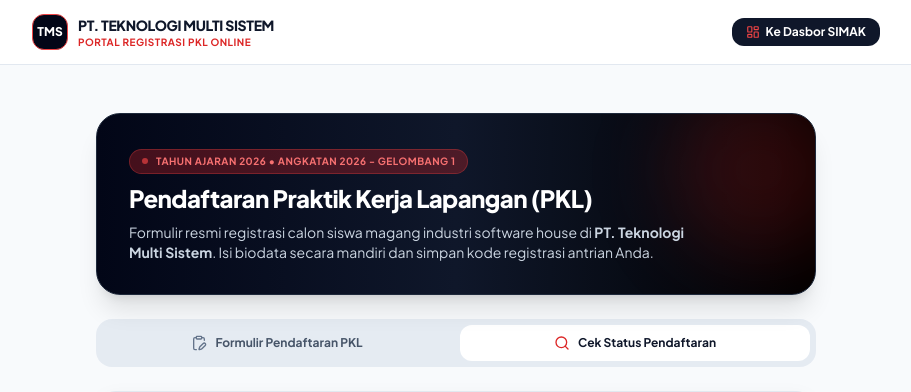
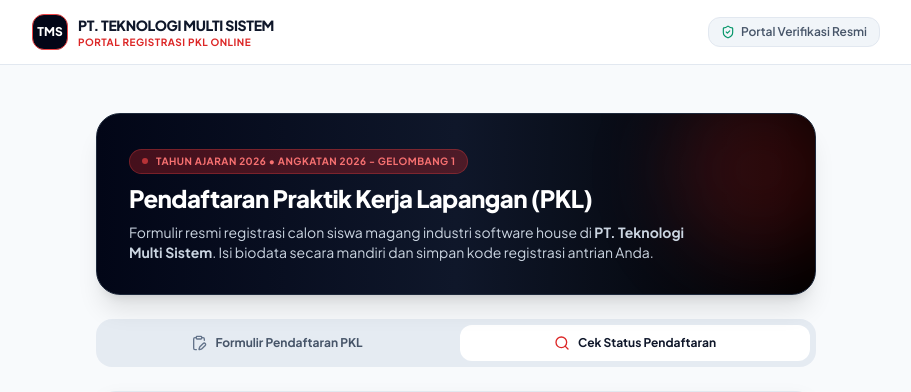
Before and after one commit to PradiptaPPLG/simak-tms, a Laravel app: page /registry-pkl?tab=check in a window 1280 px wide. Shown: the top 392 px of the page, without its empty margins (184-1095 px from the left). Run offline with Laravel 12, Linux system fonts and the light colour scheme; the visitor is signed in with stand-in values (Sample User, id 1); data comes from the database, SQL or seed files in the repository; parts of the project's set-up code (start-up, migrations or seed data) failed here and were passed over; some libraries are stand-ins or nearby versions.

Commit message:
security: remove dashboard shortcut button from public PKL registration portal

```diff
--- a/resources/views/registry/index.blade.php
+++ b/resources/views/registry/index.blade.php
@@ -60,16 +60,10 @@
             </a>
 
             <div class="flex items-center gap-2">
-                @auth
-                    <a href="{{ route('dashboard') }}" class="px-3.5 py-1.5 rounded-xl bg-slate-900 hover:bg-black text-white text-xs font-bold transition-all shadow-xs flex items-center gap-1.5">
-                        <i data-lucide="layout-dashboard" class="w-3.5 h-3.5 text-red-500"></i>
-                        <span>Ke Dasbor SIMAK</span>
-                    </a>
-                @else
-                    <a href="{{ route('login') }}" class="px-3.5 py-1.5 rounded-xl border border-slate-200 hover:bg-slate-50 text-slate-700 text-xs font-bold transition-all">
-                        Login SIMAK
-                    </a>
-                @endauth
+                <span class="inline-flex items-center gap-1.5 px-3 py-1.5 rounded-xl bg-slate-100 text-slate-600 text-xs font-semibold border border-slate-200">
+                    <i data-lucide="shield-check" class="w-3.5 h-3.5 text-emerald-600"></i>
+                    <span class="hidden sm:inline">Portal Verifikasi Resmi</span>
+                </span>
             </div>
         </div>
     </header>
```
